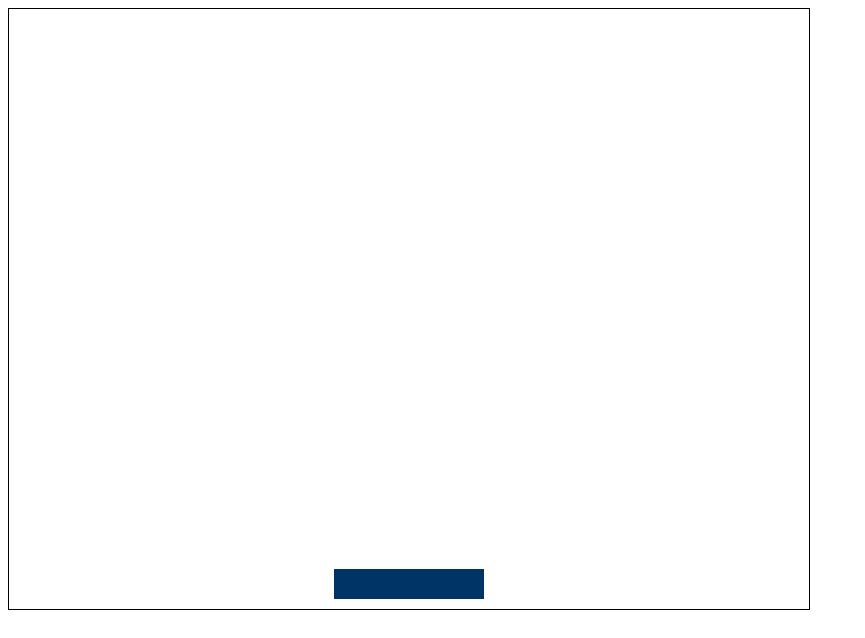
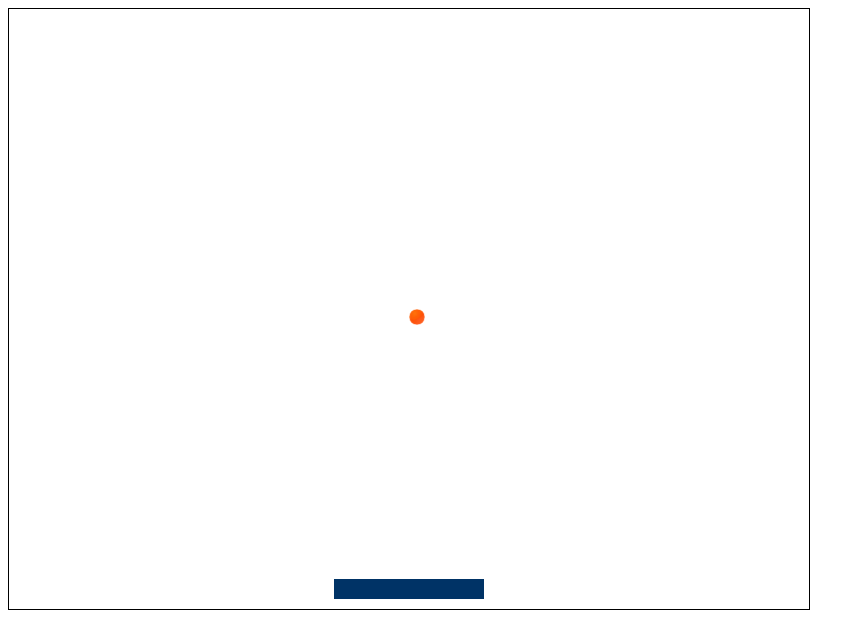
Before and after one commit to canisaries/codesandbox, a website built with Parcel: page index.html in a window 1280 px wide. Shown: the whole page, without its empty margins (0-865 px from the left). Built offline with nearby package versions, Linux system fonts and the light colour scheme.

Commit message:
ball class added
yay

```diff
--- a/index.html
+++ b/index.html
@@ -3,7 +3,7 @@
 
 <head>
 
-	<title>Parcel Sandbox</title>
+	<title>Brick Breaker</title>
 	<meta charset="UTF-8" />
 
 	<style>
@@ -11,15 +11,21 @@
 		#canvas {
 			border: 1px solid black;
 		}
+
+		img {
+			display: none;
+		}
+
 	</style>
 
 </head>
 
 <body>
+	<img id = "img_ball" src = "assets/images/ball.png">
+
 	<canvas id = "canvas" width="800" height="600"></canvas>
 
-	<script src="src/index.js">
-	</script>
+	<script src="src/index.js"></script>
 </body>
 
 </html>
--- /dev/null
+++ b/src/ball.js
@@ -0,0 +1,16 @@
+export default class Ball {
+	constructor(gameWidth, gameHeight) {
+		this.image = document.getElementById("img_ball");
+		this.x = gameWidth / 2;
+		this.y = gameHeight / 2;
+		this.diameter = 16;
+	}
+
+	draw(ctx) {
+		ctx.drawImage(this.image, this.x, this.y, this.diameter, this.diameter);
+	}
+
+	update() {
+		// todo
+	}
+}
--- a/src/index.js
+++ b/src/index.js
@@ -1,4 +1,5 @@
 import Paddle from "/src/paddle";
+import Ball from "/src/ball";
 import InputHandler from "/src/input";
 
 let canvas = document.getElementById("canvas");
@@ -8,6 +9,7 @@
 const GAME_HEIGHT = 600;
 
 let paddle = new Paddle(GAME_WIDTH, GAME_HEIGHT);
+let ball = new Ball(GAME_WIDTH, GAME_HEIGHT);
 
 let iHandler = new InputHandler(paddle);
 
@@ -23,6 +25,7 @@
 		ctx.clearRect(0, 0, GAME_WIDTH, GAME_HEIGHT);
 		paddle.update();
 		paddle.draw(ctx);
+		ball.draw(ctx);
 	}
 
 	requestAnimationFrame(gameLoop);
--- a/src/paddle.js
+++ b/src/paddle.js
@@ -1,7 +1,7 @@
 export default class Paddle {
 	constructor(gameWidth, gameHeight) {
 		this.width = 150;
-		this.height = 30;
+		this.height = 20;
 
 		this.maxSpeed = 20;
 		this.speed = 0;
```
